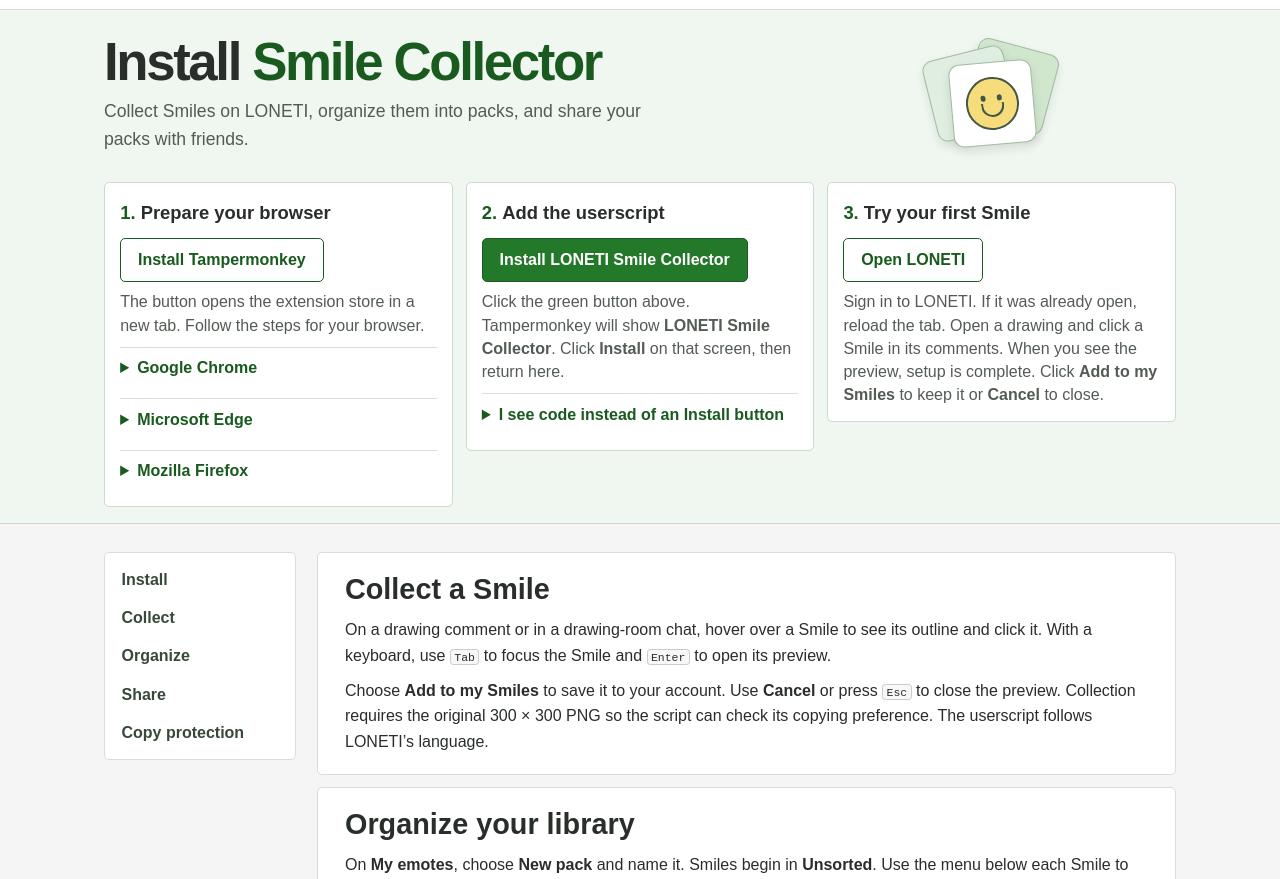
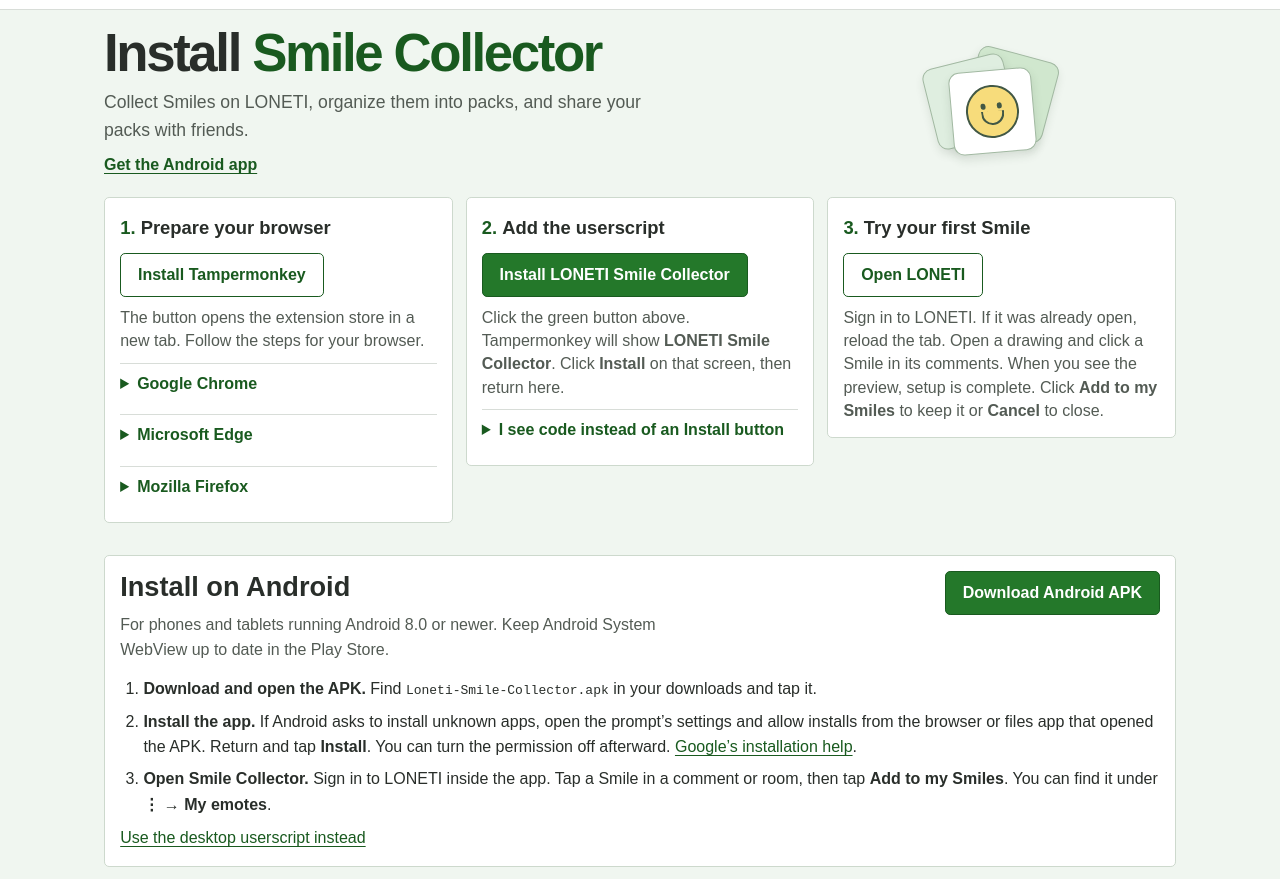
Before and after one commit to bedrockbender/loneti-essentials, a plain HTML site: page index.html in a window 1280 px wide. Shown: the part 56-935 px from the top of the page. Drawn offline with Linux system fonts and the light colour scheme.

Commit message:
Add bilingual Android installation steps and signed APK download

```diff
--- a/index.html
+++ b/index.html
@@ -29,10 +29,12 @@
           <div class="hero-copy" data-locale="en-US">
             <h1>Install <em>Smile Collector</em></h1>
             <p>Collect Smiles on LONETI, organize them into packs, and share your packs with friends.</p>
+            <a class="android-discovery" href="#android-setup">Get the Android app</a>
           </div>
           <div class="hero-copy" data-locale="ru-RU" lang="ru-RU" hidden>
             <h1>Установка <em>Smile Collector</em></h1>
             <p>Сохраняйте смайлы на LONETI, собирайте их в наборы и делитесь наборами с друзьями.</p>
+            <a class="android-discovery" href="#android-setup">Приложение для Android</a>
           </div>
           <div class="smile-stack" aria-hidden="true">
             <span class="smile-card card-back"></span>
@@ -43,6 +45,7 @@
           </div>
         </div>
 
+        <div id="desktop-setup">
           <div data-locale="en-US">
             <ol class="install-steps" aria-label="Installation steps">
               <li>
@@ -131,6 +134,40 @@
             </ol>
           </div>
         </div>
+
+        <section class="android-setup" id="android-setup">
+          <div data-locale="en-US">
+            <div class="android-header">
+              <div>
+                <h2>Install on Android</h2>
+                <p>For phones and tablets running Android 8.0 or newer. Keep Android System WebView up to date in the Play Store.</p>
+              </div>
+              <a class="button" href="https://github.com/bedrockbender/loneti-smile-collector/releases/latest/download/Loneti-Smile-Collector.apk">Download Android APK</a>
+            </div>
+            <ol>
+              <li><strong>Download and open the APK.</strong> Find <code>Loneti-Smile-Collector.apk</code> in your downloads and tap it.</li>
+              <li><strong>Install the app.</strong> If Android asks to install unknown apps, open the prompt’s settings and allow installs from the browser or files app that opened the APK. Return and tap <strong>Install</strong>. You can turn the permission off afterward. <a href="https://support.google.com/pixelphone/answer/7391672?hl=en">Google’s installation help</a>.</li>
+              <li><strong>Open Smile Collector.</strong> Sign in to LONETI inside the app. Tap a Smile in a comment or room, then tap <strong>Add to my Smiles</strong>. You can find it under <strong>⋮ → My emotes</strong>.</li>
+            </ol>
+            <a href="#desktop-setup">Use the desktop userscript instead</a>
+          </div>
+          <div data-locale="ru-RU" lang="ru-RU" hidden>
+            <div class="android-header">
+              <div>
+                <h2>Установка на Android</h2>
+                <p>Для телефонов и планшетов с Android 8.0 и новее. Обновить Android System WebView можно в Google Play.</p>
+              </div>
+              <a class="button" href="https://github.com/bedrockbender/loneti-smile-collector/releases/latest/download/Loneti-Smile-Collector.apk">Скачать APK для Android</a>
+            </div>
+            <ol>
+              <li><strong>Скачайте и откройте APK.</strong> Найдите файл <code>Loneti-Smile-Collector.apk</code> в загрузках и нажмите на него.</li>
+              <li><strong>Установите приложение.</strong> Если Android запросит разрешение на установку неизвестных приложений, откройте настройки из этого окна. Разрешите установку для браузера или файлового менеджера, в котором вы открыли APK. Вернитесь и нажмите <strong>«Установить»</strong>. После установки разрешение можно отключить. <a href="https://support.google.com/pixelphone/answer/7391672?hl=ru">Инструкция Google</a>.</li>
+              <li><strong>Откройте «Коллекцию смайлов».</strong> Войдите в LONETI прямо в приложении. Нажмите на смайл в комментарии или чате и выберите <strong>«Добавить в „Мои смайлы“»</strong>. Найти его можно через <strong>⋮ → Мои смайлы</strong>.</li>
+            </ol>
+            <a href="#desktop-setup">Установка скрипта для браузера на компьютере</a>
+          </div>
+        </section>
+      </div>
     </section>
 
     <div class="frame guide">
@@ -153,12 +190,12 @@
         <section class="guide-section" id="collect">
           <div data-locale="en-US">
             <h2>Collect a Smile</h2>
-            <p>On a drawing comment or in a drawing-room chat, hover over a Smile to see its outline and click it. With a keyboard, use <kbd>Tab</kbd> to focus the Smile and <kbd>Enter</kbd> to open its preview.</p>
+            <p>Tap a Smile in a drawing comment or room chat to open its preview. With a mouse, hover to see its outline and click it. With a keyboard, use <kbd>Tab</kbd> to focus the Smile and <kbd>Enter</kbd> to open it.</p>
             <p>Choose <strong>Add to my Smiles</strong> to save it to your account. Use <strong>Cancel</strong> or press <kbd>Esc</kbd> to close the preview. Collection requires the original 300 × 300 PNG so the script can check its copying preference. The userscript follows LONETI’s language.</p>
           </div>
           <div data-locale="ru-RU" lang="ru-RU" hidden>
             <h2>Сохранение смайлов</h2>
-            <p>В комментарии к рисунку или в чате комнаты наведите указатель на смайл, чтобы увидеть рамку, и щёлкните по нему. С клавиатуры выберите смайл клавишей <kbd>Tab</kbd> и откройте предпросмотр клавишей <kbd>Enter</kbd>.</p>
+            <p>Коснитесь смайла в комментарии к рисунку или в чате комнаты, чтобы открыть предпросмотр. На компьютере наведите указатель на смайл и щёлкните по нему. С клавиатуры выберите смайл клавишей <kbd>Tab</kbd> и нажмите <kbd>Enter</kbd>.</p>
             <p>Нажмите <strong>Добавить в «Мои смайлы»</strong>, чтобы сохранить смайл в свой аккаунт. Чтобы закрыть предпросмотр, нажмите <strong>«Отмена»</strong> или клавишу <kbd>Esc</kbd>. Для сохранения нужен исходный PNG размером 300 × 300, чтобы скрипт мог проверить защиту от копирования. Язык скрипта совпадает с языком LONETI.</p>
           </div>
         </section>
@@ -168,13 +205,13 @@
             <h2>Organize your library</h2>
             <p>On <strong>My emotes</strong>, choose <strong>New pack</strong> and name it. Smiles begin in <strong>Unsorted</strong>. Use the menu below each Smile to move it to a pack, and choose <strong>Rename</strong> to edit a pack name.</p>
             <p>Expand pack headings in your library or in the Smile picker for comments and rooms. Inside a pack, the newest library entries appear first. Click a Smile in the picker to use it as usual.</p>
-            <p class="note">LONETI stores your images in your account. Pack names and assignments stay in this browser for your account and LONETI domain. Export a pack to bring the grouping to another browser.</p>
+            <p class="note">LONETI stores the Smiles in your account. Your app or browser remembers which pack each Smile belongs to. To bring a named pack to another device, download its <code>.lesp</code> file and install it there.</p>
           </div>
           <div data-locale="ru-RU" lang="ru-RU" hidden>
             <h2>Организация библиотеки</h2>
             <p>На странице <strong>«Мои смайлы»</strong> нажмите <strong>«Новый набор»</strong> и назовите набор. Смайлы без набора находятся в разделе <strong>«Без набора»</strong>. Выберите набор в меню под нужным смайлом. Чтобы изменить название набора, нажмите <strong>«Переименовать»</strong>.</p>
             <p>Наборы раскрываются по нажатию на заголовок в библиотеке и в меню выбора смайлов в комментариях и чатах комнат. Новые записи библиотеки отображаются первыми. Нажмите на смайл в меню, чтобы использовать его как обычно.</p>
-            <p class="note">Изображения хранятся в аккаунте LONETI. Названия наборов и распределение смайлов сохраняются в этом браузере для вашего аккаунта и домена LONETI. Чтобы перенести набор в другой браузер, скачайте его.</p>
+            <p class="note">Сами смайлы хранятся в аккаунте LONETI. Приложение или браузер запоминает, в какой набор вы положили каждый смайл. Чтобы перенести набор на другое устройство, скачайте файл <code>.lesp</code> и установите его там.</p>
           </div>
         </section>
 
--- a/site.css
+++ b/site.css
@@ -148,6 +148,50 @@ a:hover { text-decoration-thickness: 2px; }
   color: var(--muted);
   font-size: 1.1rem;
 }
+
+.android-discovery {
+  display: inline-block;
+  margin-top: .5rem;
+  font-weight: 700;
+}
+
+.is-android .android-discovery { display: none; }
+
+#desktop-setup, .android-setup { scroll-margin-top: .8rem; }
+
+.android-setup {
+  margin-block: 1rem;
+  padding: .95rem;
+  border: 1px solid #cdd9cd;
+  border-radius: .32rem;
+  background: #fff;
+  overflow-wrap: anywhere;
+}
+
+.is-android .android-setup { border-color: #9cbe9f; }
+
+.android-header {
+  display: flex;
+  align-items: flex-start;
+  justify-content: space-between;
+  flex-wrap: wrap;
+  gap: .7rem 1rem;
+}
+
+.android-header h2 {
+  margin: 0;
+  font-size: clamp(1.35rem, 4vw, 1.7rem);
+  line-height: 1.2;
+}
+
+.android-setup p { font-size: 1rem; }
+
+.android-setup ol {
+  margin: .85rem 0 .5rem;
+  padding-inline-start: 1.45rem;
+}
+
+.android-setup li + li { margin-top: .4rem; }
 
 .install-steps {
   display: grid;
--- a/site.js
+++ b/site.js
@@ -16,7 +16,16 @@
     return null;
   }
 
-  const browser = desktopBrowser(navigator.userAgent || '');
+  const agent = navigator.userAgent || '';
+  const isAndroid = /Android/i.test(agent) || navigator.userAgentData?.platform === 'Android';
+  if (isAndroid) {
+    const desktopSetup = document.querySelector('#desktop-setup');
+    const androidSetup = document.querySelector('#android-setup');
+    desktopSetup.before(androidSetup);
+    document.documentElement.classList.add('is-android');
+  }
+
+  const browser = isAndroid ? null : desktopBrowser(agent);
   if (browser) {
     const stores = {
       chrome: 'https://chromewebstore.google.com/detail/tampermonkey/dhdgffkkebhmkfjojejmpbldmpobfkfo',
```
Lines whose indentation alone changed are shown as unchanged.
